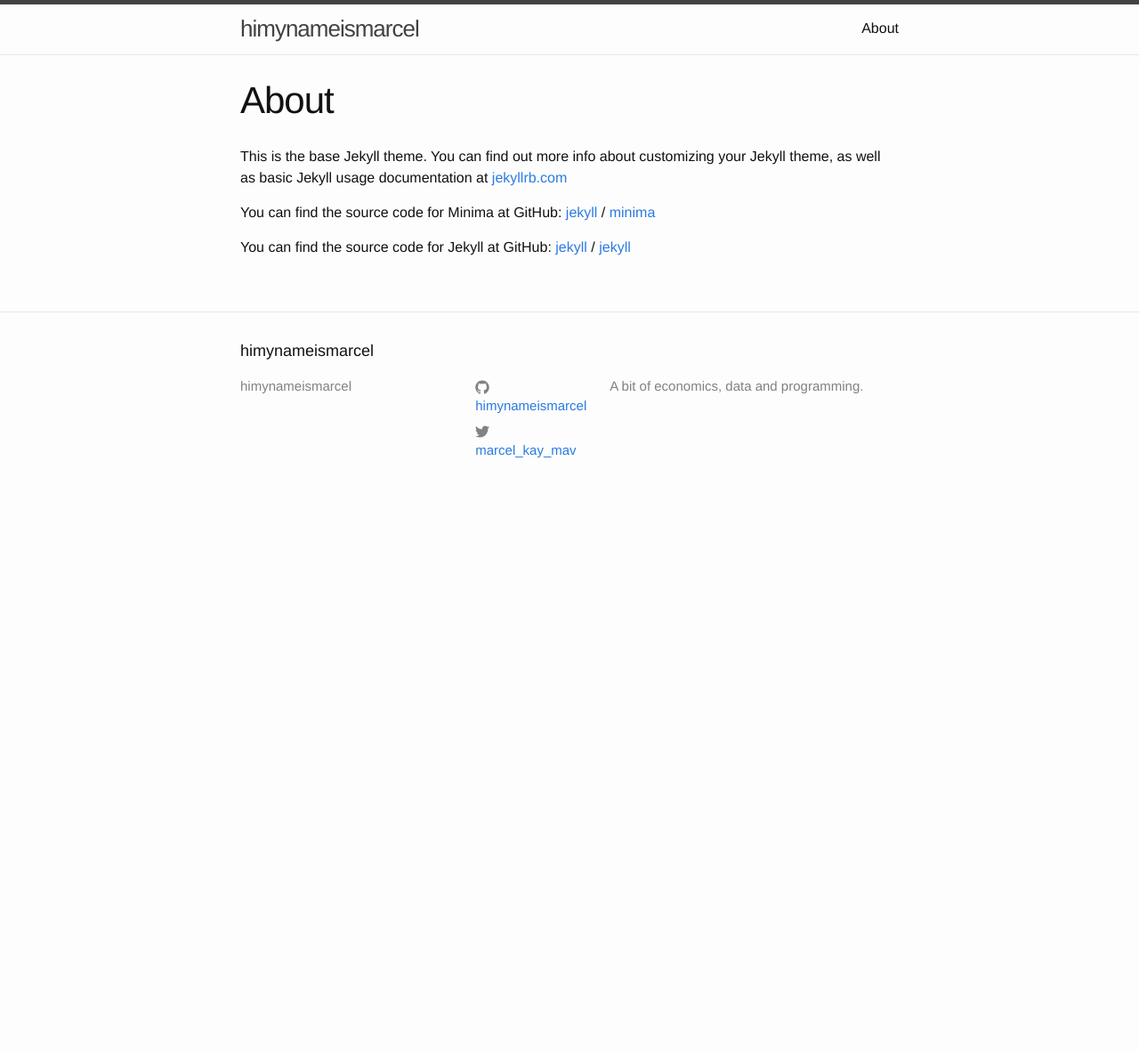
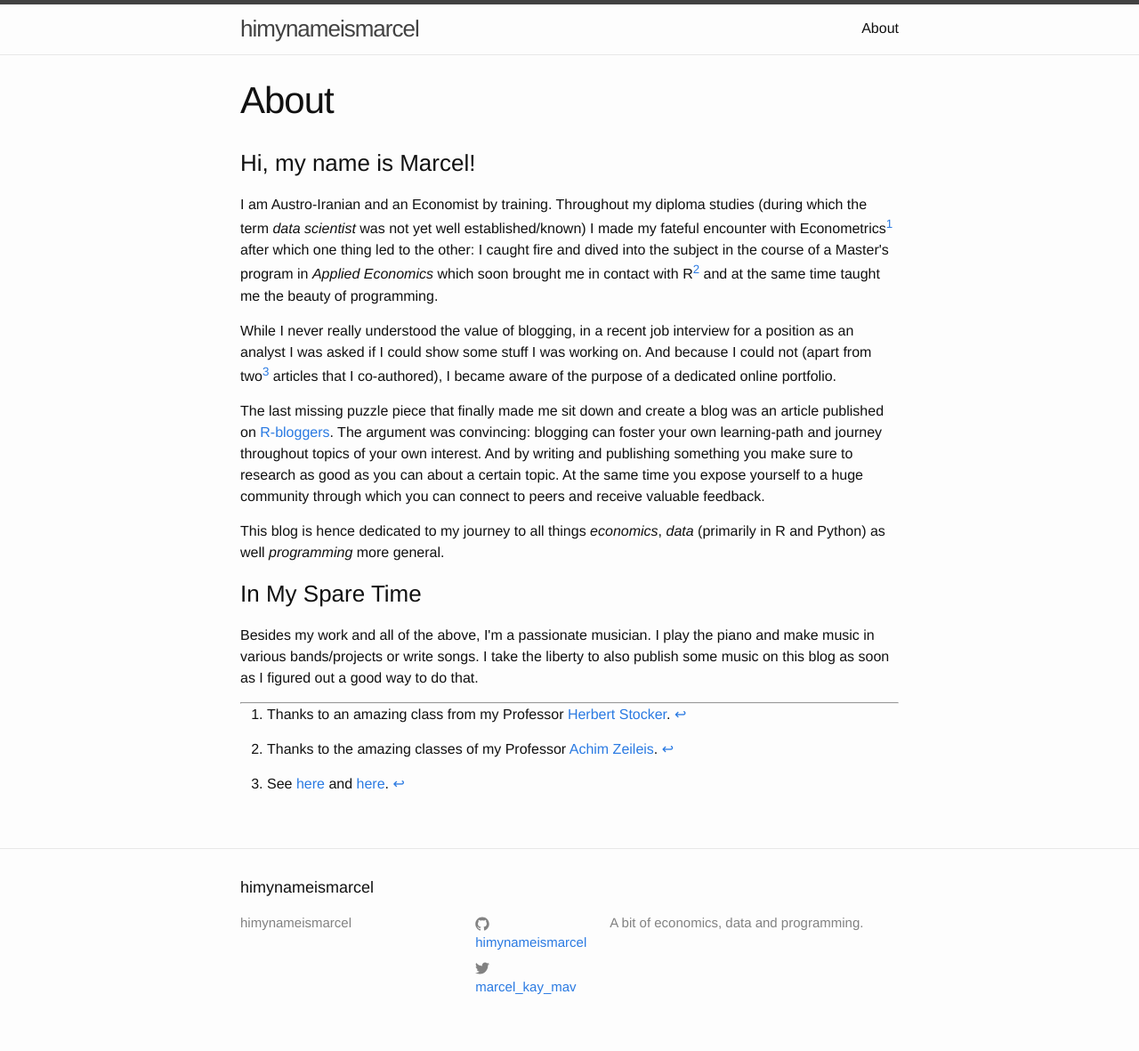
Before and after one commit to himynameismarcel/himynameismarcel.github.io, a Jekyll site: the page built from about.md, in a window 1280 px wide. Shown: the whole page at 89% size. Built offline with Jekyll 4.4.1, drawn with Linux system fonts in a browser that asks for light colours; before the commit the page ends 900 px from its top, so only the background shows below that.

Commit message:
added content of about page

```diff
--- a/about.md
+++ b/about.md
@@ -4,15 +4,28 @@ title: About
 permalink: /about/
 ---
 
-This is the base Jekyll theme. You can find out more info about customizing your Jekyll theme, as well as basic Jekyll usage documentation at [jekyllrb.com](https://jekyllrb.com/)
+<h3>Hi, my name is Marcel! </h3>
 
-You can find the source code for Minima at GitHub:
-[jekyll][jekyll-organization] /
-[minima](https://github.com/jekyll/minima)
-
-You can find the source code for Jekyll at GitHub:
-[jekyll][jekyll-organization] /
-[jekyll](https://github.com/jekyll/jekyll)
+<p>I am Austro-Iranian and an Economist by training. Throughout my diploma studies (during which the term <em>data scientist</em> was not yet well established/known) I made my fateful encounter with Econometrics<sup id="fnref:1"><a class="footnote-ref" href="#fn:1" rel="footnote">1</a></sup> after which one thing led to the other: I caught fire and dived into the subject in the course of a Master's program in <em>Applied Economics</em> which soon brought me in contact with R<sup id="fnref:2"><a class="footnote-ref" href="#fn:2" rel="footnote">2</a></sup> and at the same time taught me the beauty of programming. </p>
+<p>While I never really understood the value of blogging, in a recent job interview for a position as an analyst I was asked if I could show some stuff I was working on. And because I could not (apart from two<sup id="fnref:3"><a class="footnote-ref" href="#fn:3" rel="footnote">3</a></sup> articles that I co-authored), I became aware of the purpose of a dedicated online portfolio.</p>
+<p>The last missing puzzle piece that finally made me sit down and create a blog was an article published on <a href="https://www.r-bloggers.com/advice-to-aspiring-data-scientists-start-a-blog/">R-bloggers</a>. The argument was convincing: blogging can foster your own learning-path and journey throughout topics of your own interest. And by writing and publishing something you make sure to research as good as you can about a certain topic. At the same time you expose yourself to a huge community through which you can connect to peers and receive valuable feedback.</p>
+<p>This blog is hence dedicated to my journey to all things <em>economics</em>, <em>data</em> (primarily in R and Python) as well <em>programming</em> more general.</p>
 
 
-[jekyll-organization]: https://github.com/jekyll
+<h3>In My Spare Time</h3>
+  <p>Besides my work and all of the above, I'm a passionate musician. I play the piano and make music in various bands/projects or write songs. I take the liberty to also publish some music on this blog as soon as I figured out a good way to do that.</p>
+
+  <div class="footnote">
+      <hr/>
+      <ol>
+          <li id="fn:1">
+          <p>Thanks to an amazing class from my Professor <a href="https://www.hsto.info/econometrics/">Herbert Stocker</a>. <a class="footnote-backref" href="#fnref:1" rev="footnote" title="Jump back to footnote 1 in the text">↩</a></p>
+          </li>
+          <li id="fn:2">
+              <p>Thanks to the amazing classes of my Professor <a href="https://eeecon.uibk.ac.at/~zeileis/">Achim Zeileis</a>. <a class="footnote-backref" href="#fnref:2" rev="footnote" title="Jump back to footnote 2 in the text">↩</a></p>
+          </li>
+          <li id="fn:3">
+              <p>See <a href="https://econpapers.repec.org/article/onboenbfs/y_3a2016_3ai_3a31_3ab_3a3.htm">here</a> and <a href="https://www.unece.org/fileadmin/DAM/stats/documents/ece/ces/ge.42/2017/ECB.pdf">here</a>. <a class="footnote-backref" href="#fnref:3" rev="footnote" title="Jump back to footnote 3 in the text">↩</a></p>
+          </li>
+      </ol>
+  </div>
```
